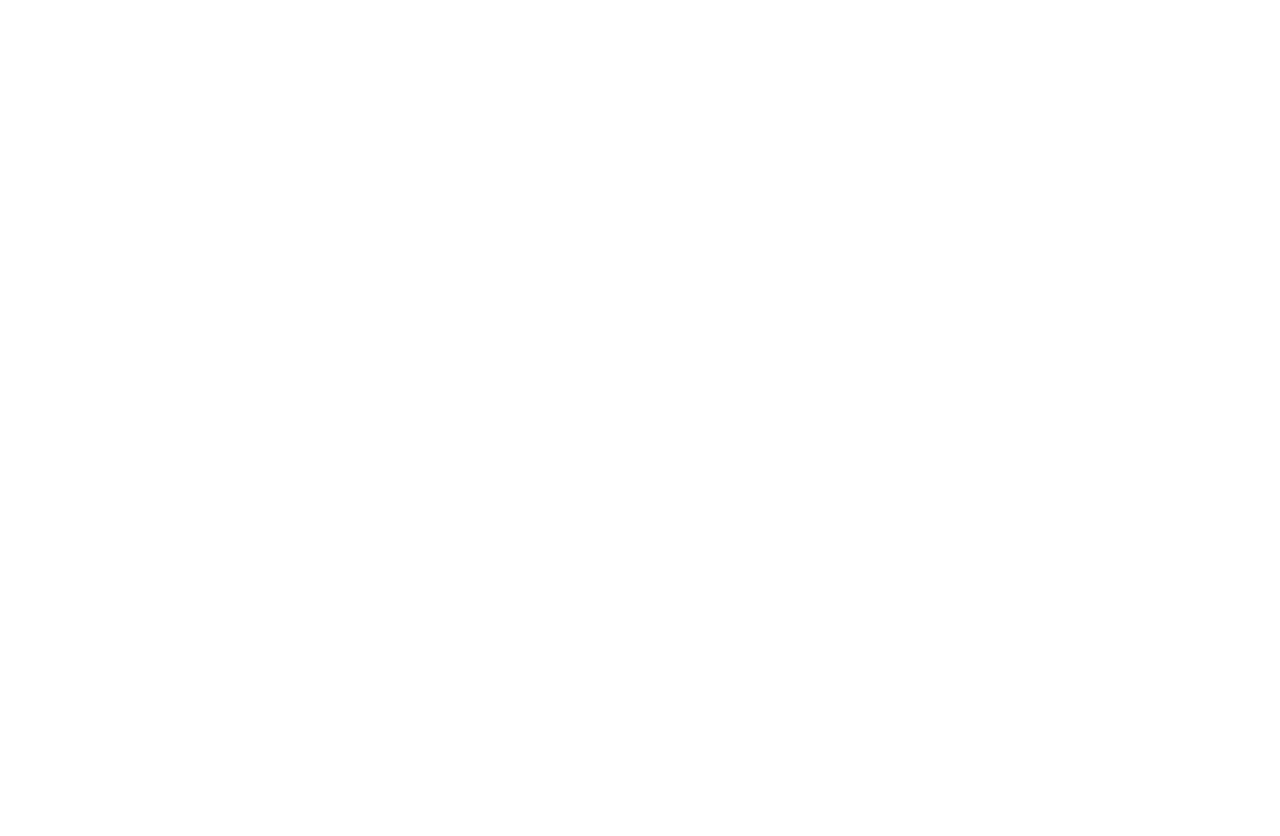
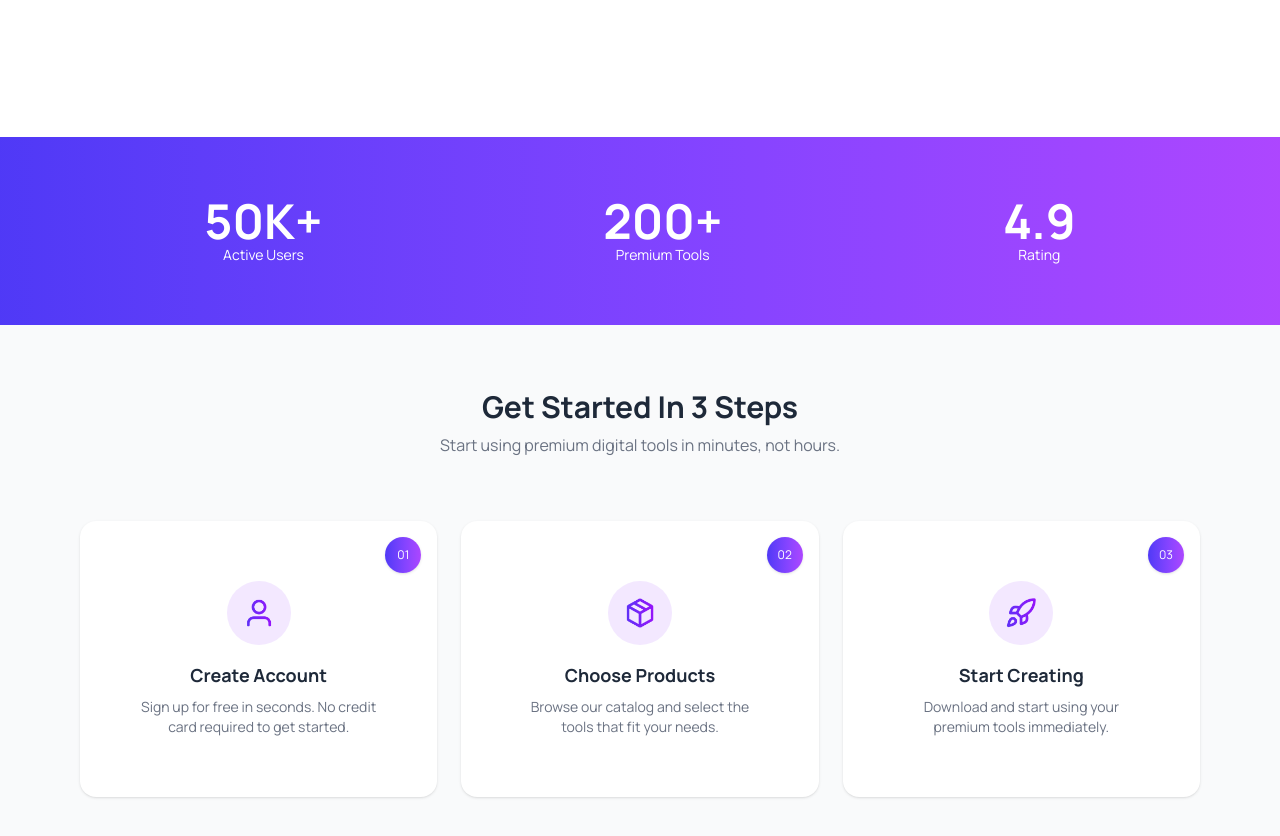
Before and after one commit to sahidul-dev-47/Digitools-Web, a React (Vite) app: page / in a window 1280 px wide. Shown: the part 680-1516 px from the top of the page. Before the commit the page ends 800 px from the top, so only its background shows below. Built offline with nearby package versions, Linux system fonts and the light colour scheme.

Commit message:
added step section

```diff
--- a/index.html
+++ b/index.html
@@ -1,5 +1,5 @@
 <!doctype html>
-<html lang="en">
+<html lang="en" theme="light">
   <head>
     <meta charset="UTF-8" />
     <link rel="icon" type="image/svg+xml" href="/favicon.svg" />
--- a/src/App.jsx
+++ b/src/App.jsx
@@ -2,6 +2,7 @@
 import './App.css'
 import Banner from './Component/Banner'
 import Navbar from './Component/Navbar'
+import Steps from './Component/Steps'
 
 function App() {
 
@@ -10,6 +11,8 @@
     <div>
       <Navbar></Navbar>
       <Banner></Banner>
+      <Steps></Steps>
+
 
 
 
--- a/src/Component/Banner.jsx
+++ b/src/Component/Banner.jsx
@@ -45,6 +45,25 @@
         </div>
 
       </div>
+
+ <div className="bg-gradient-to-r to-purple-500 from-indigo-600  text-white py-15 mt-20">
+    <div className="max-w-6xl mx-auto flex justify-around text-center">
+      <div>
+        <h2 className="text-5xl font-bold">50K+</h2>
+        <p className="text-sm">Active Users</p>
+      </div>
+      <div>
+        <h2 className="text-5xl font-bold">200+</h2>
+        <p className="text-sm">Premium Tools</p>
+      </div>
+      <div>
+        <h2 className="text-5xl font-bold">4.9</h2>
+        <p className="text-sm">Rating</p>
+      </div>
+    </div>
+  </div>
+
+
     </section>
   );
 }
--- /dev/null
+++ b/src/Component/Steps.jsx
@@ -0,0 +1,74 @@
+import userIcon from '../assets/user.png'
+
+import boxIcon from "../assets/package.png";
+import rocketIcon from "../assets/rocket.png";
+
+
+const steps = [
+  {
+    id: "01",
+    title: "Create Account",
+    desc: "Sign up for free in seconds. No credit card required to get started.",
+    icon: userIcon
+  },
+  {
+    id: "02",
+    title: "Choose Products",
+    desc: "Browse our catalog and select the tools that fit your needs.",
+    icon: boxIcon
+  },
+  {
+    id: "03",
+    title: "Start Creating",
+    desc: "Download and start using your premium tools immediately.",
+    icon: rocketIcon
+  }
+];
+
+export default function StepsSection() {
+  return (
+    <div className="py-16 bg-gray-50">
+
+      {/* Title */}
+      <div className="text-center mb-12">
+        <h2 className="text-3xl font-bold text-gray-800">
+          Get Started In 3 Steps
+        </h2>
+        <p className="text-gray-500 mt-2">
+          Start using premium digital tools in minutes, not hours.
+        </p>
+      </div>
+
+      <div className="grid grid-cols-1 md:grid-cols-3 gap-6 max-w-6xl mx-auto p-4">
+
+        {steps.map((step) => (
+          <div
+            key={step.id}
+            className="relative bg-white p-15 rounded-2xl shadow-sm hover:shadow-md transition text-center">
+
+            <div className="absolute top-4 right-4 bg-linear-to-r to-purple-500 from-indigo-600 text-white text-xs w-9 h-9 flex items-center justify-center rounded-full shadow">
+              {step.id}
+            </div>
+
+            <div className="w-16 h-16 mx-auto flex items-center justify-center bg-purple-100 rounded-full mb-4">
+              <img
+                src={step.icon}
+                alt={step.title}
+                className="w-8 h-8 object-contain"
+              />
+            </div>
+
+            <h3 className="text-lg font-bold text-gray-800 mb-2">
+              {step.title}
+            </h3>
+
+            <p className="text-sm text-gray-500">
+              {step.desc}
+            </p>
+          </div>
+        ))}
+
+      </div>
+    </div>
+  );
+}
```
